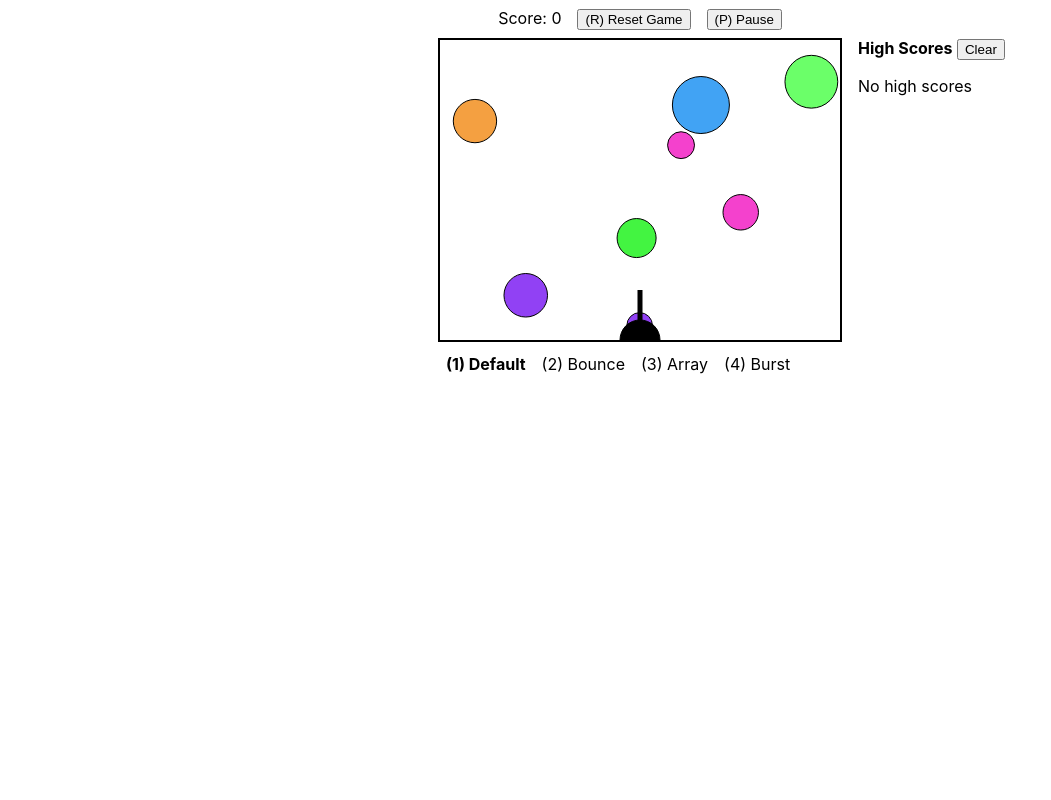
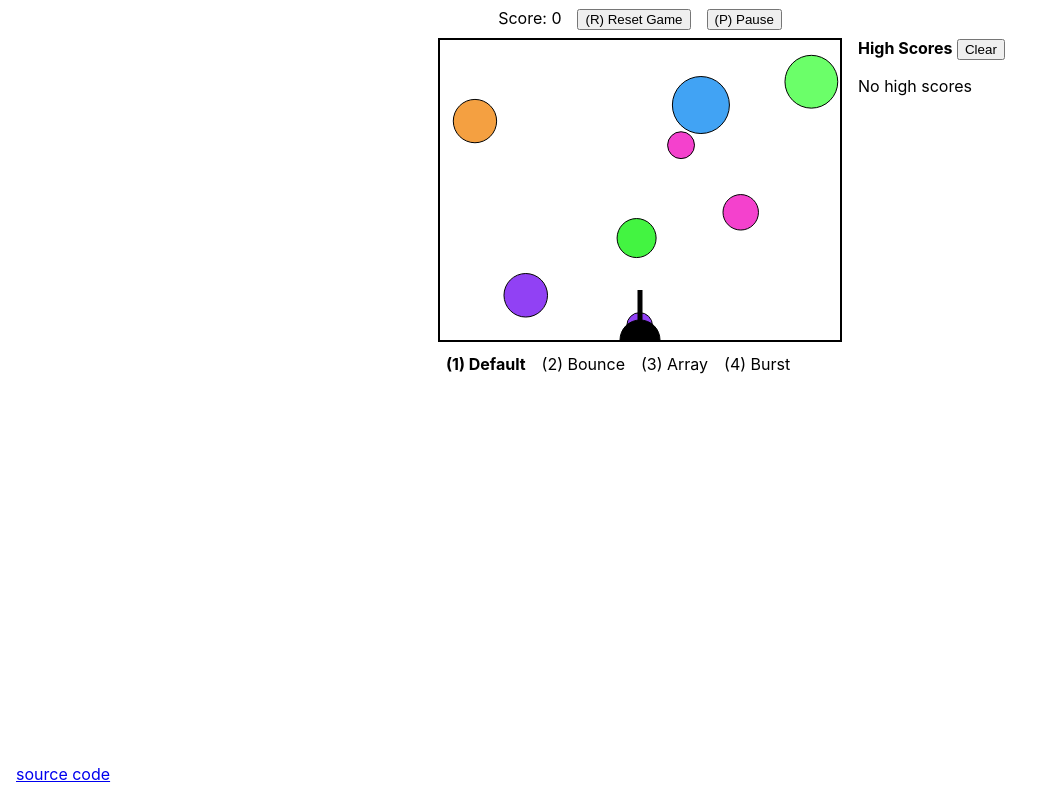
Before and after one commit to johneastman/Circles, a React (Create React App) app: page / in a window 1280 px wide. Shown: the whole page, without its empty margins (0-1051 px from the left). Built offline with nearby package versions, Linux system fonts and the light colour scheme.

Commit message:
add footer and source code link

```diff
--- a/src/components/App.tsx
+++ b/src/components/App.tsx
@@ -9,6 +9,7 @@ import { Color } from "../game/color";
 import Canvas from './Canvas';
 import { HighScores } from "./HighScores";
 import { Mode, TurretMode } from "./TurretMode";
+import { Footer } from "./Footer";
 import { Text } from "../sprites/text";
 
 interface AppState {
@@ -50,6 +51,7 @@ class App extends React.Component<{}, AppState> {
 
     render(): JSX.Element {
         return (
+            <>
                 <div className="container">
                     <div className="menu">
                         <ul>
@@ -93,6 +95,8 @@ class App extends React.Component<{}, AppState> {
                         </div>
                     </div>
                 </div>
+                <Footer/>
+            </>
         );
     }
 
--- /dev/null
+++ b/src/components/Footer.css
@@ -0,0 +1,6 @@
+footer {
+  /* background-color: rgb(135, 206, 235); */
+  padding: 1rem;
+  position: fixed;
+  bottom: 0;
+}
--- /dev/null
+++ b/src/components/Footer.tsx
@@ -0,0 +1,9 @@
+import "./Footer.css";
+
+export function Footer(): JSX.Element {
+    return (
+        <footer>
+            <a href="https://github.com/johneastman/circles" target="_blank" rel="noreferrer">source code</a>
+        </footer>
+    );
+}
```
Also changed, not shown: src/components/App.css (line endings or trailing spaces). Lines whose indentation alone changed are shown as unchanged.
